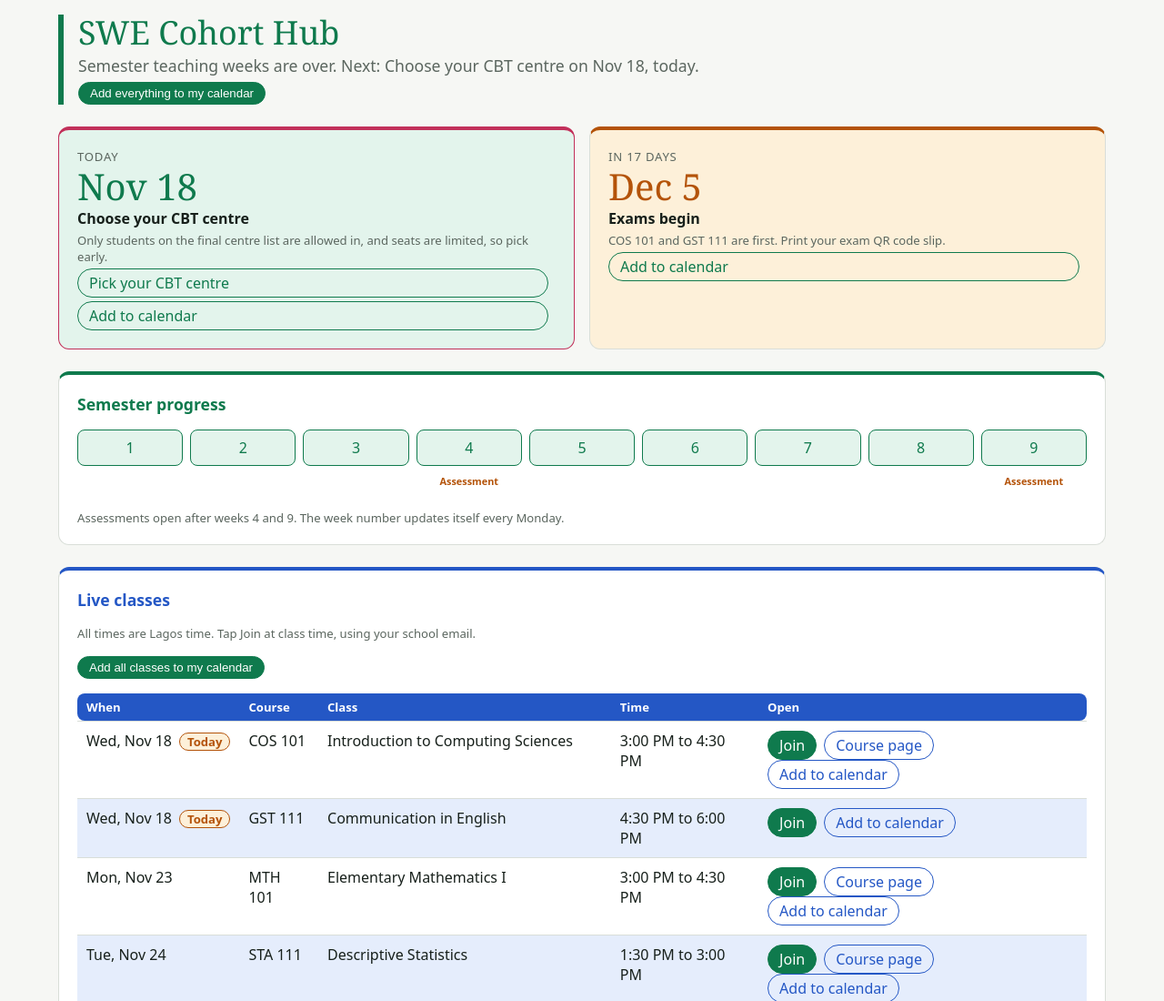
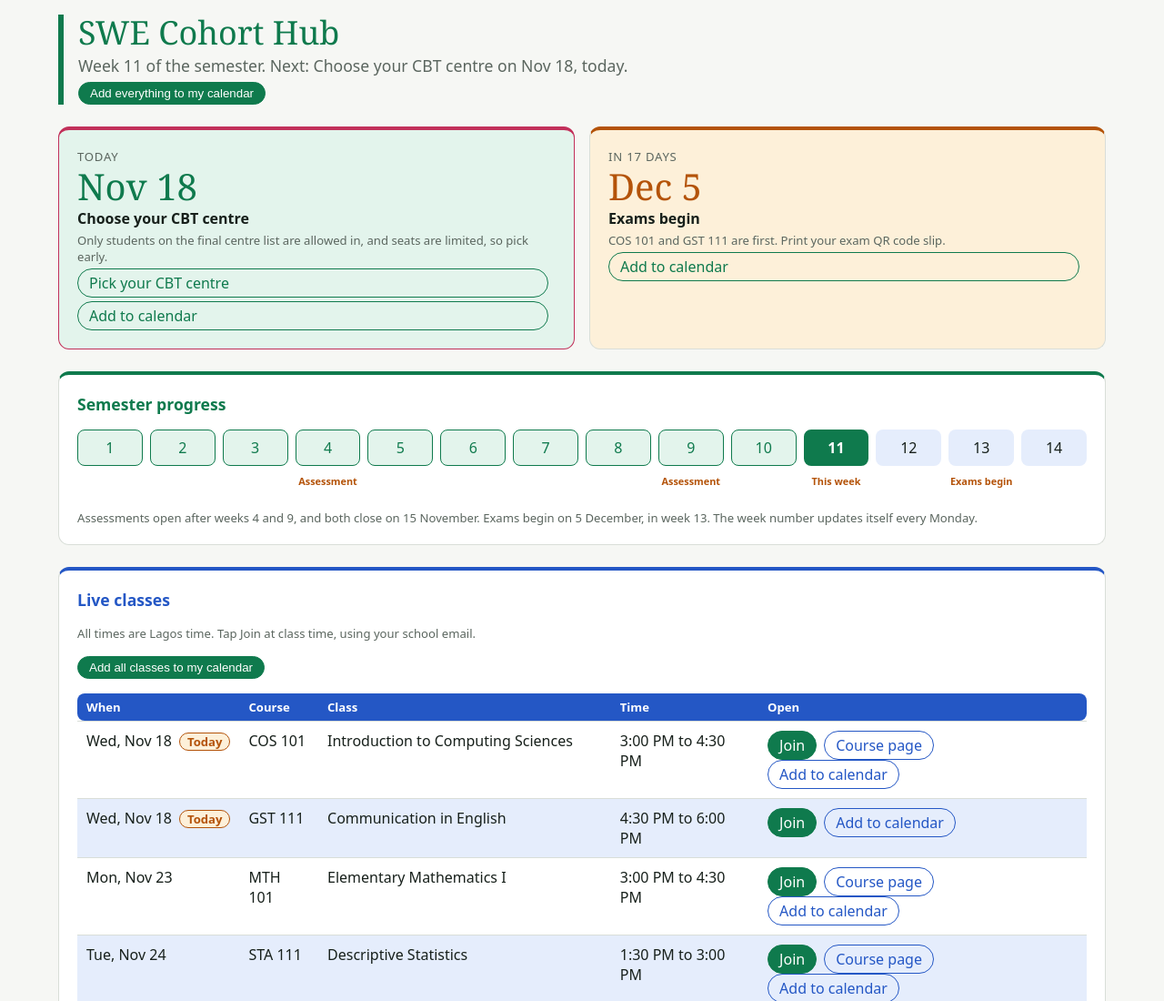
Before and after one commit to Sonwa127/SWE-Cohort-Hub, a plain HTML site: page index.html in a window 1280 px wide. Shown: the top 1100 px of the page at 91% size. Drawn offline with Linux system fonts and the light colour scheme.

Commit message:
Extend semester progress to week 14 and show the current week correctly
Co-Authored-By: Claude Sonnet 5.5 <noreply@anthropic.com>
Claude-Session: https://claude.ai/code/session_01WAuDHkorfD2v3qpvywjqdo

```diff
--- a/index.html
+++ b/index.html
@@ -247,15 +247,15 @@ const d3={timeFormat:(f)=>{const D=["Sun","Mon","Tue","Wed","Thu","Fri","Sat"],M
   const curWeek = (sem) => {
     const base = Number(val(sem, 'current_week')), end = Number(val(sem, 'end_assessment_week'));
     const passed = Math.round((monday(dayStart()) - monday(parse(val(sem, 'as_of')))) / (7 * 864e5));
-    return Math.max(1, Math.min(base + passed, end + 1));
+    return Math.max(1, Math.min(base + passed, 14));
   };
 
   function renderTake() {
     const el = $('.ch-take');
     const sem = dash.data('semester'), keys = dash.data('key_dates');
     if (sem.status !== 'ok' || keys.status !== 'ok') { el.textContent = ''; return; }
-    const cw = curWeek(sem.data), ew = Number(val(sem.data, 'end_assessment_week'));
-    let s = (cw > ew ? 'Semester teaching weeks are over.' : 'Week ' + cw + ' of the semester.');
+    const cw = curWeek(sem.data);
+    let s = 'Week ' + cw + ' of the semester.';
     const next = keys.data.map((r) => ({ ...r, d: parse(r.date) })).filter((r) => daysTo(r.d) >= 0).sort((a, b) => a.d - b.d)[0];
     if (next) s += ' Next: ' + next.label + ' on ' + fmtShort(next.d) + ', ' + rel(next.d).toLowerCase() + '.';
     el.textContent = s;
@@ -282,13 +282,13 @@ const d3={timeFormat:(f)=>{const D=["Sun","Mon","Tue","Wed","Thu","Fri","Sat"],M
     if (!sem) return;
     const cur = curWeek(sem), mid = Number(val(sem, 'mid_assessment_week')), end = Number(val(sem, 'end_assessment_week'));
     const out = [];
-    for (let w = 1; w <= end; w++) {
+    for (let w = 1; w <= 14; w++) {
       const cell = mk('div', 'ch-week' + (w < cur ? ' is-done' : w === cur ? ' is-now' : ''));
-      cell.append(mk('div', 'ch-chip', String(w)), mk('div', 'ch-week-tag', w === cur ? 'This week' : (w === mid || w === end) ? 'Assessment' : ''));
+      cell.append(mk('div', 'ch-chip', String(w)), mk('div', 'ch-week-tag', w === cur ? 'This week' : (w === mid || w === end) ? 'Assessment' : w === 13 ? 'Exams begin' : ''));
       out.push(cell);
     }
     box.replaceChildren(...out);
-    $('.ch-weeks-note').textContent = 'Assessments open after weeks ' + mid + ' and ' + end + '. The week number updates itself every Monday.';
+    $('.ch-weeks-note').textContent = 'Assessments open after weeks ' + mid + ' and ' + end + ', and both close on 15 November. Exams begin on 5 December, in week 13. The week number updates itself every Monday.';
   }
 
   const pad2 = (n) => String(n).padStart(2, '0');
```
